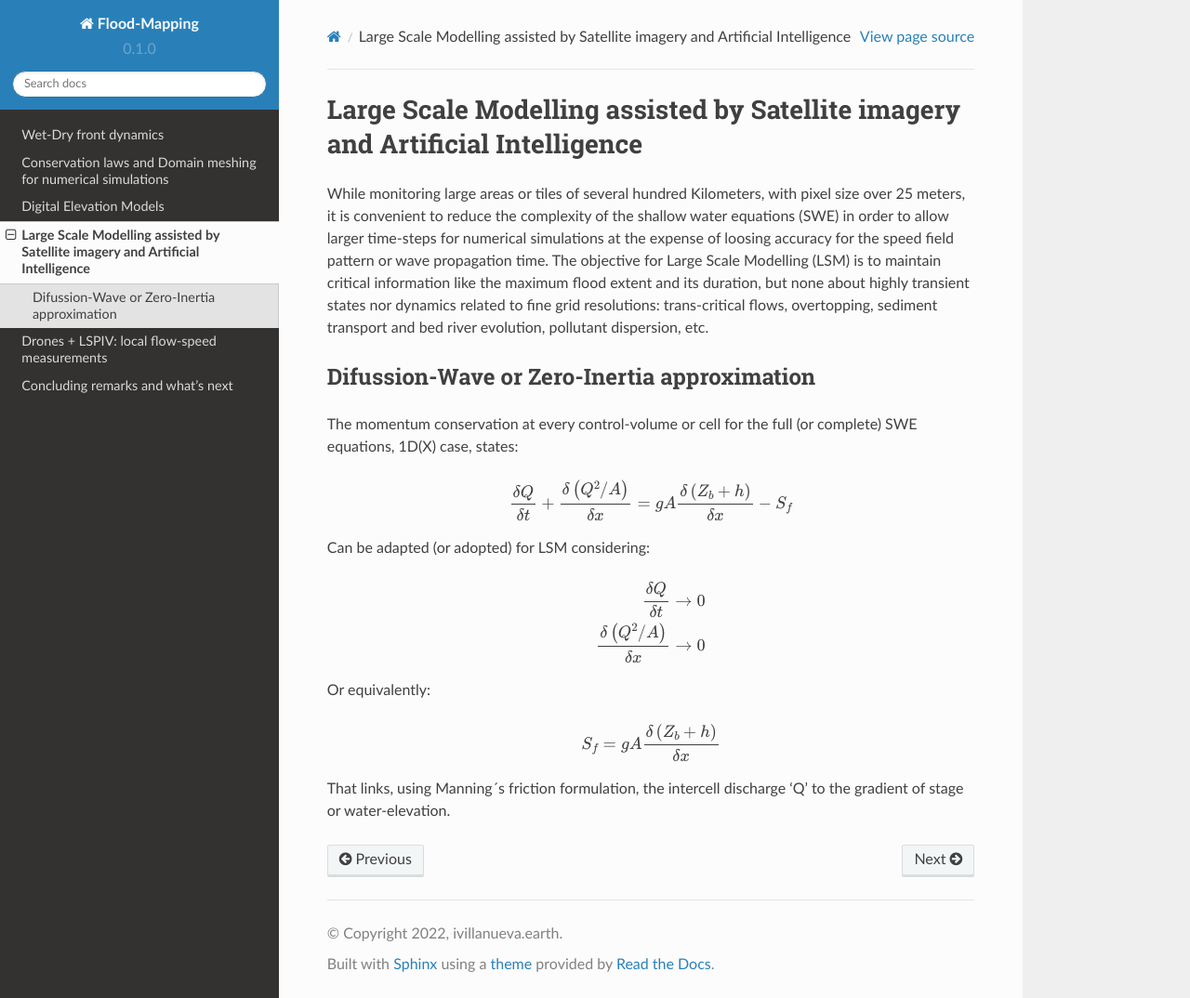
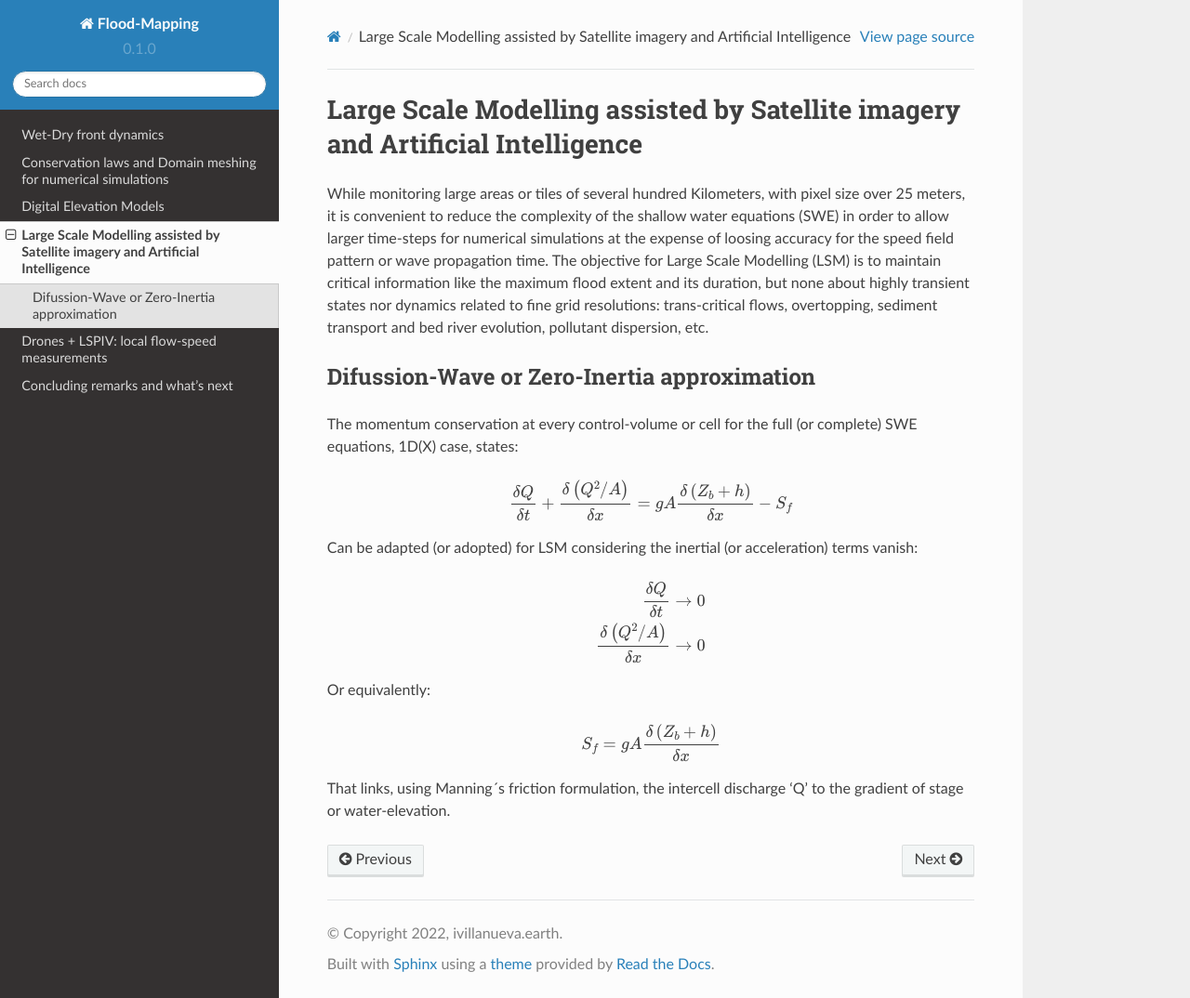
Before and after one commit to ivillamadrid/FloodMapping, a Sphinx documentation site: the page built from docs/source/lsm.rst, in a window 1280 px wide and 1074 px high. Shown: the whole window at 93% size. Built offline with Sphinx 7.4.7 and the Read the Docs theme 2.0.0, drawn with Linux system fonts in a browser that asks for light colours.

Commit message:
Update lsm.rst

```diff
--- a/docs/source/lsm.rst
+++ b/docs/source/lsm.rst
@@ -15,7 +15,7 @@ The momentum conservation at every control-volume or cell for the full (or compl
 
   \frac{\delta Q} {\delta t} + \frac{\delta \left( Q^2/A \right)} {\delta x} = gA \frac{\delta \left( Z_b+h \right)} {\delta x}-S_f
 
-Can be adapted (or adopted) for LSM considering:
+Can be adapted (or adopted) for LSM considering the inertial (or acceleration) terms vanish:
 
 .. math::
 
```
